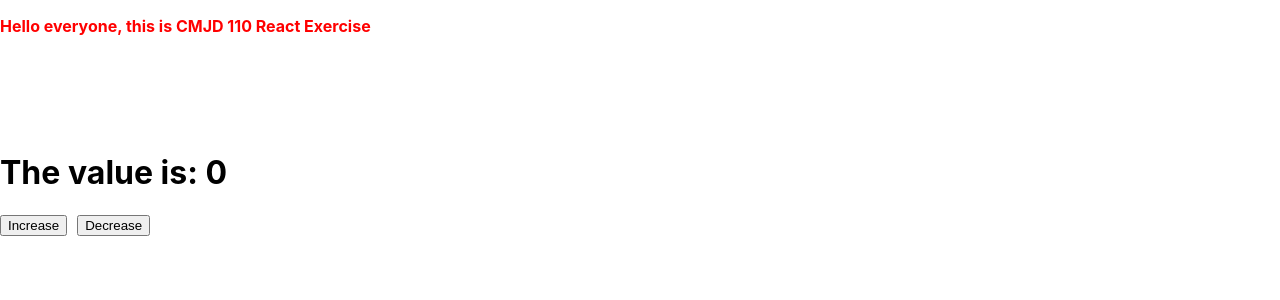
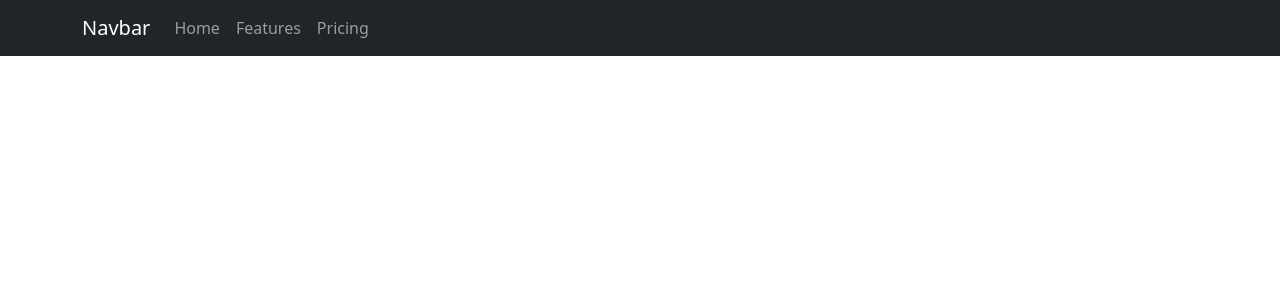
Before and after one commit to CMJD-110-Phase-2-Code-Bases/FrontEndTech02, a React (Create React App) app: page / in a window 1280 px wide. Shown: the top 300 px of the page. Built offline with nearby package versions, Linux system fonts and the light colour scheme.

Commit message:
Add Nav Bar

```diff
--- a/src/App.tsx
+++ b/src/App.tsx
@@ -1,16 +1,15 @@
 import React from 'react';
 import logo from './logo.svg';
 import {MyComponent} from './MyComponent'
+import {NavBar} from '../src/components/NavBar'
 import './App.css';
+import 'bootstrap/dist/css/bootstrap.min.css';
 
 function App() {
-  const myName = "Kamal"
 
   return (
     <>
-      {/* <h1>{myName}</h1> */}
-      <MyComponent/>
-
+      <NavBar/>
     </>
 
   );
--- a/src/components/NavBar.tsx
+++ b/src/components/NavBar.tsx
@@ -1,5 +1,20 @@
+import Container from 'react-bootstrap/Container';
+import Nav from 'react-bootstrap/Nav';
+import Navbar from 'react-bootstrap/Navbar';
+
 export const NavBar = ()=>{
     return (
-        <></>
+        <>
+         <Navbar bg="dark" data-bs-theme="dark">
+        <Container>
+          <Navbar.Brand href="#home">Navbar</Navbar.Brand>
+          <Nav className="me-auto">
+            <Nav.Link href="#home">Home</Nav.Link>
+            <Nav.Link href="#features">Features</Nav.Link>
+            <Nav.Link href="#pricing">Pricing</Nav.Link>
+          </Nav>
+        </Container>
+      </Navbar>
+        </>
     );
 }
```
